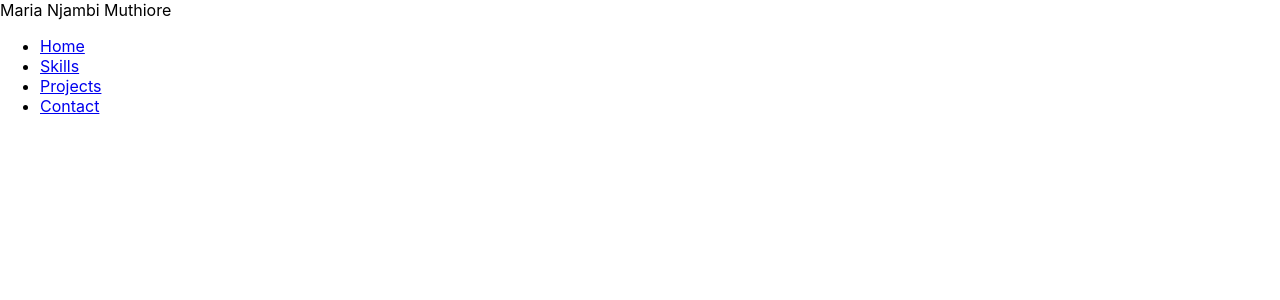
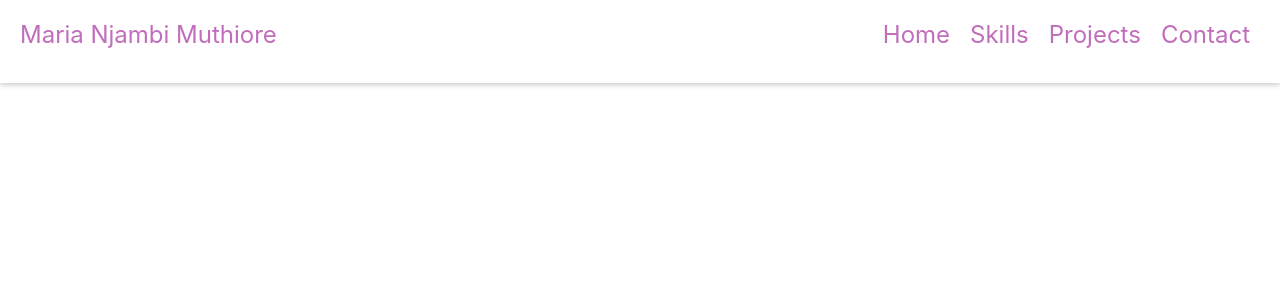
Before and after one commit to Njambi-M/Maria-N-portfolio, a React (Create React App) app: page / in a window 1280 px wide. Shown: the top 300 px of the page. Built offline with nearby package versions, Linux system fonts and the light colour scheme.

Commit message:
feat: add style to the header component

```diff
--- a/src/components/header/header.css
+++ b/src/components/header/header.css
@@ -0,0 +1,36 @@
+.header{
+	margin: 0;
+	padding-bottom: 10px;
+	display: flex;
+	justify-content: space-between;
+    box-shadow: 0 2px 5px rgba(0, 0, 0, 0.2);
+}
+.header ul{
+	float: right ;
+	list-style-type:none ;
+	margin-top: 20px;
+	font-size: x-large;
+	padding-right: 20px;
+}
+.header ul li{
+	display: inline-block;
+}
+.header ul li a{
+	text-decoration: none;
+	text-align: center;
+	color: #C26DBC;
+	margin: 0 10px;
+	padding: 14px, 16px;
+	transition: 0.6s ease;
+}
+.header ul li a:hover{
+	background-color: white;
+	color: black;
+}
+.name{
+    float: left;
+    color: #C26DBC;
+    padding-left: 20px;
+    margin-top: 20px;
+    font-size: x-large;
+}
```
